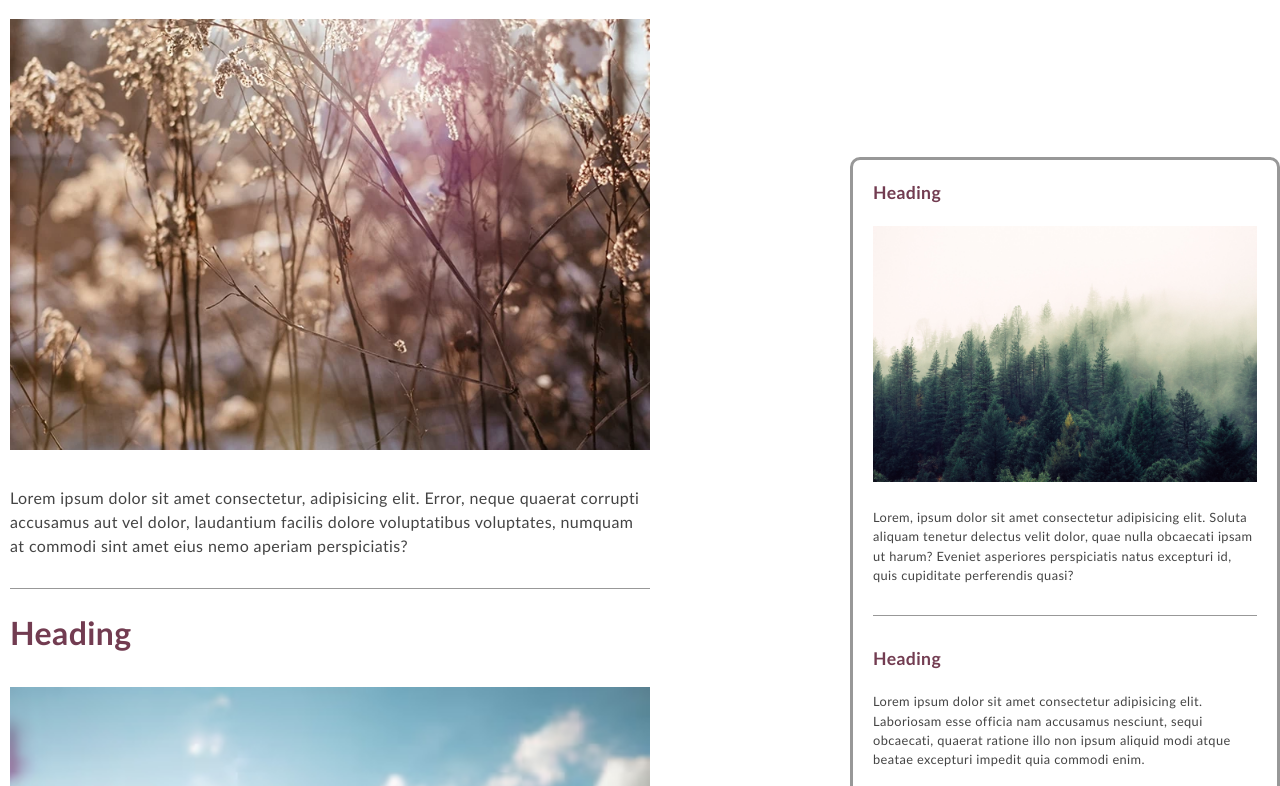
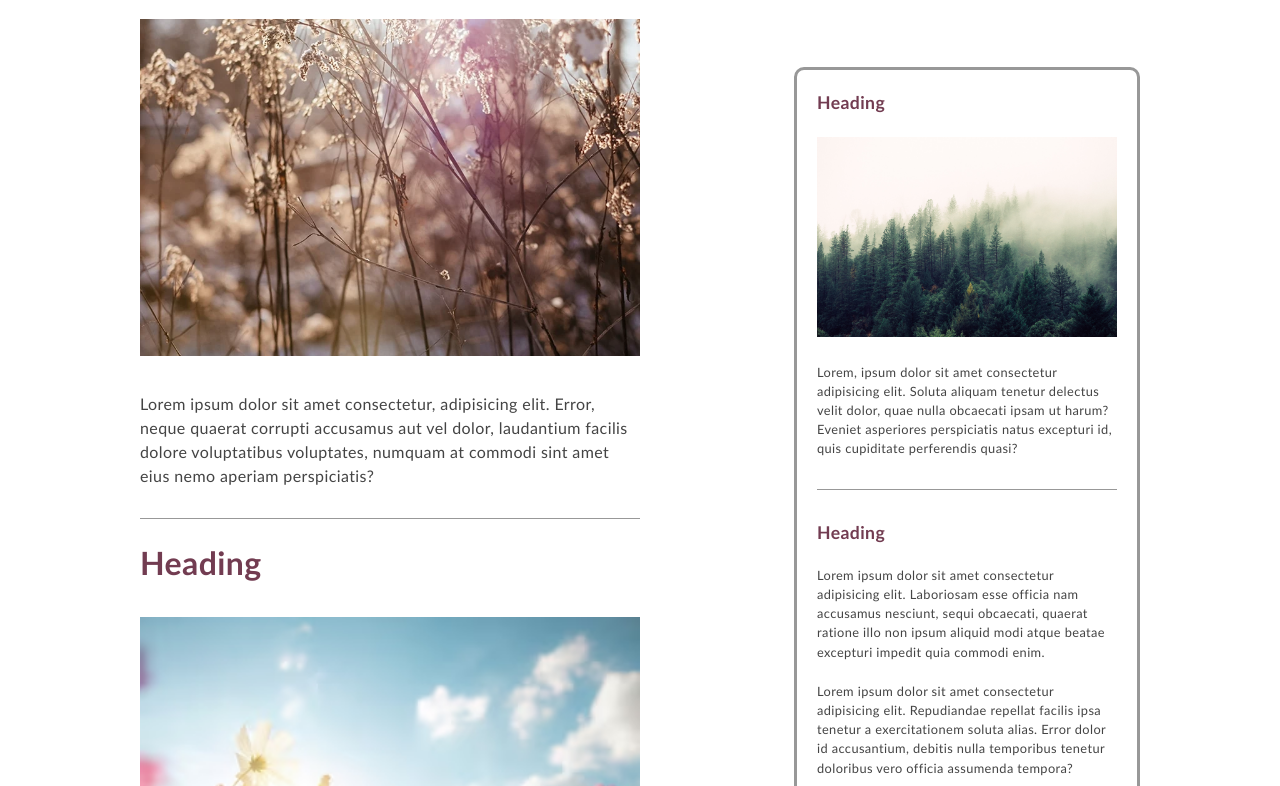
Before and after one commit to lesovikova/html_wireframe, a plain HTML site: page index.html in a window 1280 px wide. Shown: the part 282-1068 px from the top of the page. Drawn offline with Linux system fonts and the light colour scheme.

Commit message:
add wrapper to the page

```diff
--- a/index.html
+++ b/index.html
@@ -9,6 +9,7 @@
     <link rel="stylesheet" href="style.css">
   </head>
   <body>
+    <div class="body-wrapper">
     <header class="header">
       <img src="img/logo.png" alt="Logo" class="header__logo"/>
       <nav class="header__navigation">
@@ -86,5 +87,6 @@
         <li class="footer__list-item"><a href="" class="footer__link">Link 3</a></li>
       </ul>
     </footer>
+    </div>
   </body>
 </html>
--- a/style.css
+++ b/style.css
@@ -27,6 +27,15 @@ h2 {
 
 h3 {
     color: #723c51;
+}
+
+body {
+    padding: 0 10px;
+}
+
+.body-wrapper {
+    max-width: 1000px;
+    margin: 0 auto;
 }
 
 /* HEADER */
@@ -66,7 +75,6 @@ h3 {
 
 .section-wrapper {
     width: 50%;
-    margin-left: 10px;
 }
 
 .section__heading {
```
